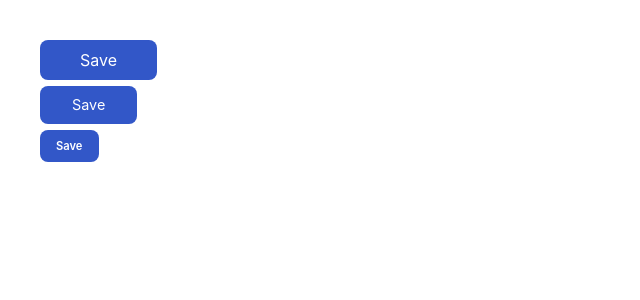
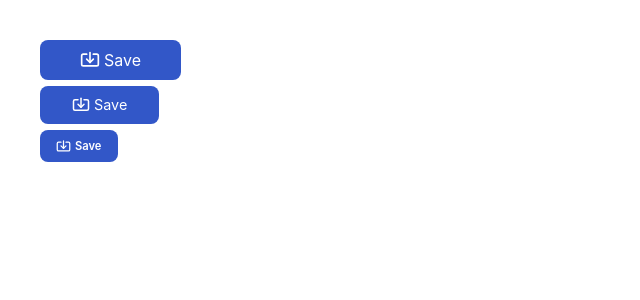
Before and after one commit to jatinydu/savestream, a React (Vite) app in the folder client/: page / in a window 1280 px wide. Shown: the top 300 px of the page, without its empty margins (0-640 px from the left). Built offline with nearby package versions, Linux system fonts and the light colour scheme.

Commit message:
feat: add primary buttons with 3 sizes

```diff
--- a/client/package.json
+++ b/client/package.json
@@ -10,6 +10,7 @@
     "preview": "vite preview"
   },
   "dependencies": {
+    "lucide-react": "^0.525.0",
     "react": "^19.1.0",
     "react-dom": "^19.1.0"
   },
--- a/client/src/App.tsx
+++ b/client/src/App.tsx
@@ -1,12 +1,13 @@
 import Button from "./components/lib/Button"
+import { Import } from 'lucide-react';
 
 function App() {
   return (
     <>
       <div className="flex flex-col gap-1.5 py-10 px-10">
-         <Button label="Save" variant="primary" size="large" onClick={()=>{}}/>
-         <Button label="Save" variant="primary" size="medium" onClick={()=>{}}/>
-         <Button label="Save" variant="primary" size="small" onClick={()=>{}}/>
+         <Button label="Save" variant="primary" size="large" startIcon={<Import size={20}/>} onClick={()=>{}}/>
+         <Button label="Save" variant="primary" size="medium" startIcon={<Import size={18}/>} onClick={()=>{}}/>
+         <Button label="Save" variant="primary" size="small" startIcon={<Import size={15}/>} onClick={()=>{}}/>
       </div>
     </>
   )
--- a/client/src/components/lib/Button.tsx
+++ b/client/src/components/lib/Button.tsx
@@ -26,5 +26,5 @@ const btnSizes = {
 const defaultStyles = "rounded-lg font-sans focus:outline-none focus:ring-2 focus:ring-offset-2 transition-colors duration-200 self-start";
 
 export default function Button({className,variant="primary",size="medium",onClick,label,disabled=false, startIcon, endIcon}: ButtonProps) {
-  return <button disabled={disabled} className={`${btnTypes[variant]} ${btnSizes[size]} ${className} ${defaultStyles}`} onClick={onClick}>{label}</button>
+  return <button disabled={disabled} className={`${btnTypes[variant]} ${btnSizes[size]} ${className} ${defaultStyles}`} onClick={onClick}><span className='flex items-center gap-1'>{startIcon}{label}{endIcon}</span></button>
 }
```
Also changed, not shown: 1 other file (tests, documents, lock files or other folders).
